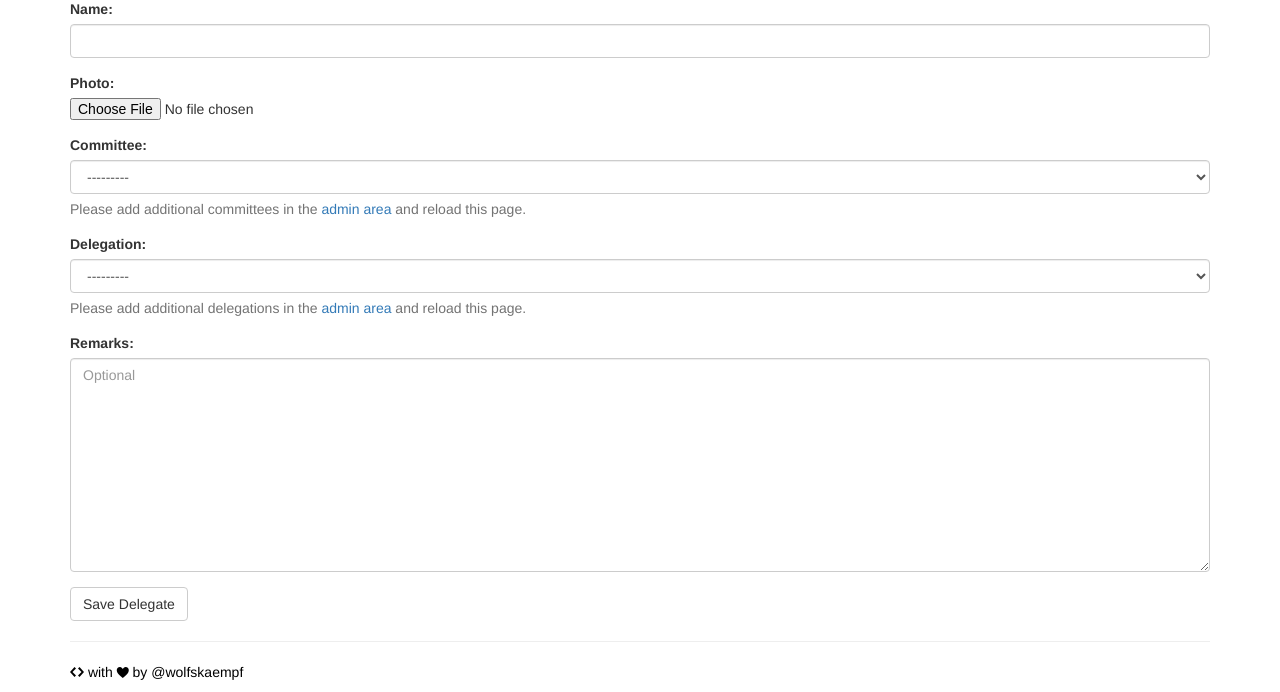
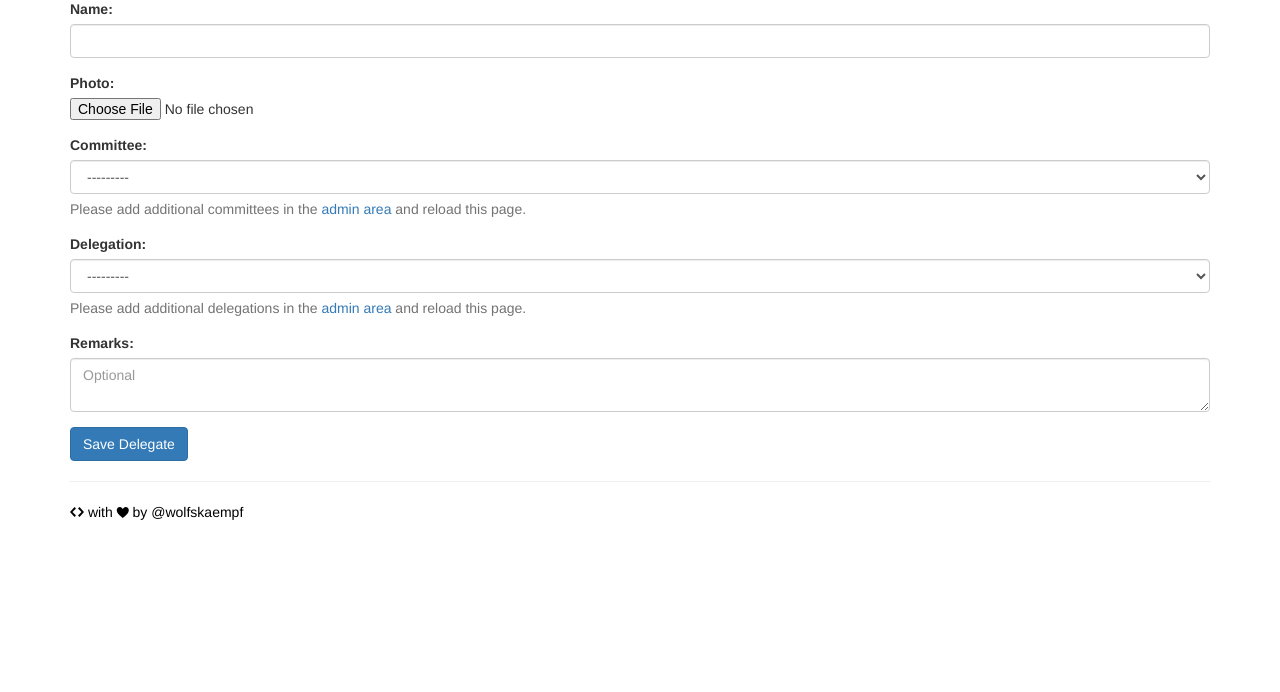
Before and after one commit to wolfskaempf/jurymatic, a Django app: page /delegate_create in a window 1280 px wide. Shown: the part 143-835 px from the top of the page. After the commit the page ends 663 px from the top, so only its background shows below. Run offline with Django 3.2, Linux system fonts and the light colour scheme; tables that the repository leaves empty hold one stand-in row (values such as "Sample post"); some libraries are stand-ins or nearby versions.

Commit message:
improve look of delegate_create.html

```diff
--- a/jurycore/templates/jurycore/delegate_create.html
+++ b/jurycore/templates/jurycore/delegate_create.html
@@ -46,9 +46,9 @@
             <div class="form-group">
                 {{ form.remarks.label_tag }}
                 {{ form.remarks.errors }}
-                {{ form.remarks|add_class:"form-control"|attr:"placeholder:Optional" }}
+                {{ form.remarks|add_class:"form-control"|attr:"placeholder:Optional"|attr:"rows:2" }}
             </div>
-            <button type="submit" class="btn btn-default">Save Delegate</button>
+            <button type="submit" class="btn btn-primary">Save Delegate</button>
         </form>
     </div>
 
```
